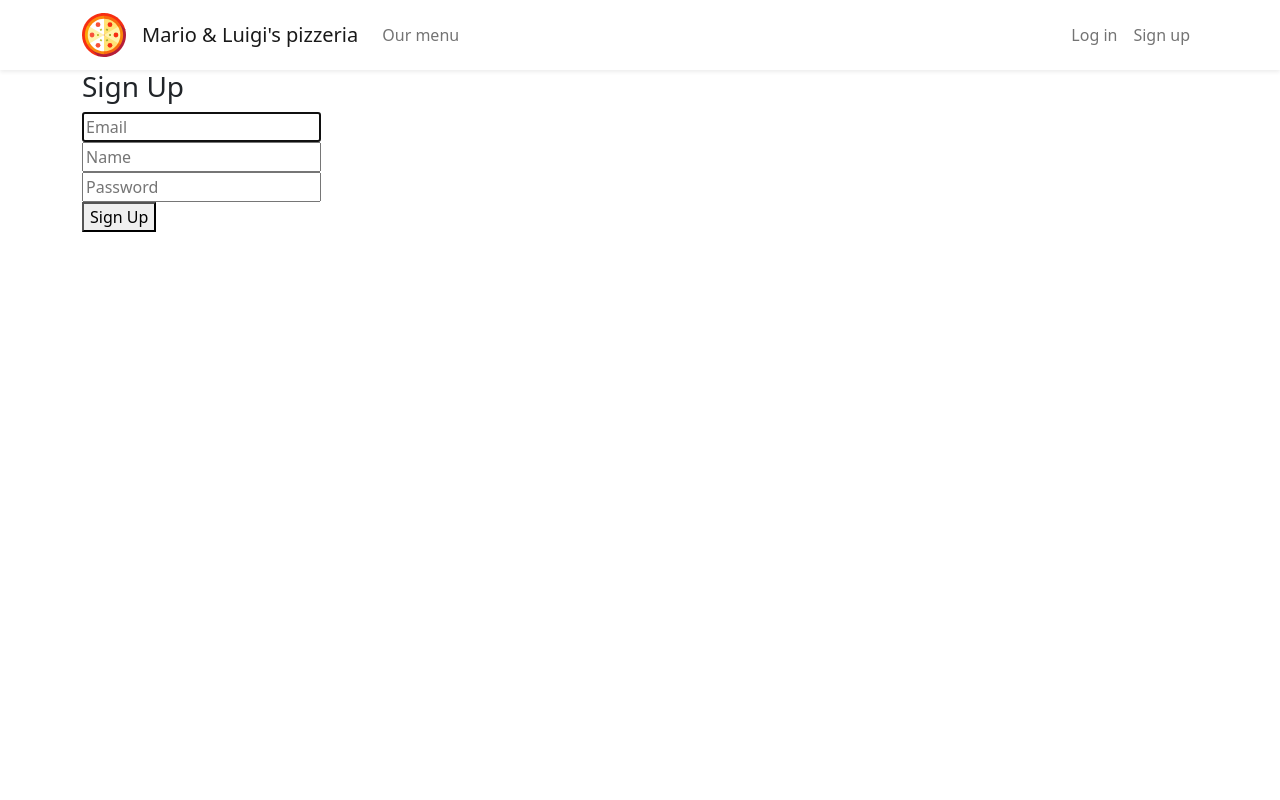
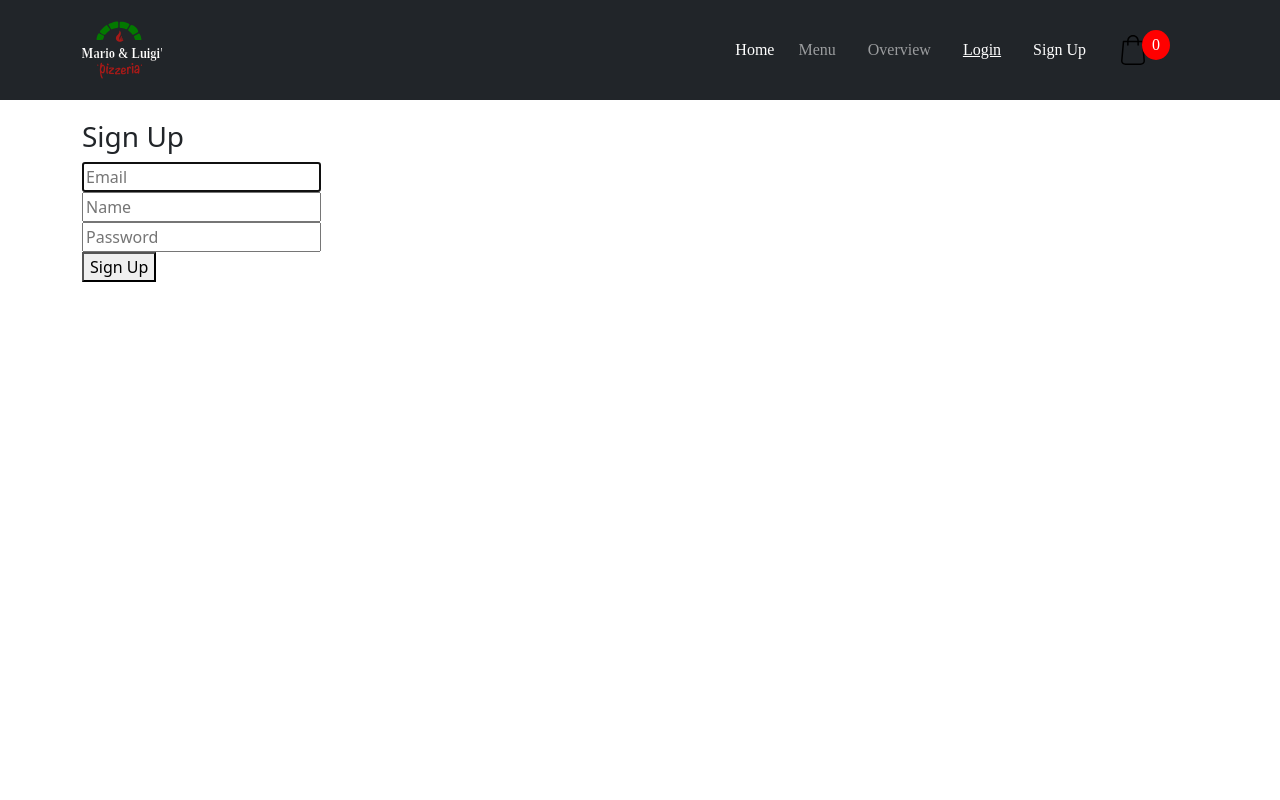
Before and after one commit to mbjd05/projectpizza, a Flask app: page /signup in a window 1280 px wide. Run offline with Flask 3, Linux system fonts and the light colour scheme; parts of the project's set-up code (start-up, migrations or seed data) failed here and were passed over; some libraries are stand-ins or nearby versions.

Commit message:
did stuff

```diff
--- a/src/main.py
+++ b/src/main.py
@@ -10,6 +10,8 @@ def index():
     pizzas = Pizzas.query.order_by(Pizzas.position).all()
     return render_template('index.html', pizzas=pizzas)
 
+@main.route('/order')
+
 @main.route('/orders')
 @login_required
 def orders():
--- /dev/null
+++ b/src/static/styles/style.css
@@ -0,0 +1,308 @@
+body {
+    font-family: 'Times New Roman', Times, serif;
+    margin: 0;
+    padding-top: 0;
+}
+
+.bg-img-1 {
+    background-image: linear-gradient(to bottom, rgba(245, 246, 252, 0), rgba(0, 0, 0, 0.65)), url(images/bg1.jpg);
+}
+.bg-img-2 {
+    background-image: linear-gradient(to bottom, rgba(245, 246, 252, 0), rgba(0, 0, 0, 0.65)), url(images/bg2.jpg);
+}
+.bg-img-3 {
+    background-image: linear-gradient(to bottom, rgba(245, 246, 252, 0), rgba(0, 0, 0, 0.65)), url(images/flag.jpg);
+}
+
+.carousel-image {
+    height: 100vh;
+    background-repeat: no-repeat;
+    background-size: cover;
+    background-position: center;
+}
+
+@media (max-width: 991px) {
+    .sidebar {
+        background-color: rgba(255, 255, 255, 0.11);
+        backdrop-filter: blur(10px);
+    }
+}
+
+.carousel-caption {
+    position: absolute;
+    top: 55%;
+    left: 50%;
+    transform: translate(-50%, -50%);
+}
+
+h1 h2 {
+    font-family: 'Dancing Script', cursive;
+    font-family: 'Roboto Condensed', sans-serif;
+}
+
+h5 {
+  font-family: 'Cookie', cursive;
+}
+
+.section-padding {
+	padding: 100px 0;
+}
+
+.about {
+    background-color: #5f0000;
+    padding: 40px 0;
+}
+
+.about-text {
+    padding: 40px;
+}
+
+.about h2 {
+    font-size: 24px;
+    color: #ffffff;
+    margin-bottom: 20px;
+}
+
+.about p {
+    font-size: 16px;
+    line-height: 1.5;
+    color: #ffffff;
+}
+
+.about h3 {
+    font-size: 20px;
+    color: #fafafa;
+    margin-top: 20px;
+}
+
+.about ul {
+    list-style: disc;
+    margin-left: 20px;
+    margin-bottom: 20px;
+}
+
+.about ul li {
+    font-size: 16px;
+    color: #ececec;
+    margin-bottom: 10px;
+}
+
+.about-img img {
+    max-width: 100%;
+    border: 2px solid #fff;
+    margin: 10px;
+    box-shadow: 0 0 10px rgba(0, 0, 0, 0.2);
+}
+
+.footer .btn.btn-social {
+    margin-right: 5px;
+    width: 35px;
+    height: 35px;
+    display: flex;
+    align-items: center;
+    justify-content: center;
+    color: var(--light);
+    border: 1px solid #FFFFFF;
+    border-radius: 35px;
+    transition: .3s;
+}
+
+.footer .btn.btn-link {
+    display: block;
+    margin-bottom: 5px;
+    padding: 0;
+    text-align: left;
+    color: #FFFFFF;
+    font-size: 15px;
+    font-weight: normal;
+    text-transform: capitalize;
+    transition: .3s;
+}
+
+.footer .btn.btn-link::before {
+    position: relative;
+    content: "\f105";
+    font-family: "Font Awesome 5 Free";
+    font-weight: 900;
+    margin-right: 10px;
+}
+
+.footer .btn.btn-link:hover {
+    letter-spacing: 1px;
+    box-shadow: none;
+}
+
+.footer .copyright {
+    padding: 25px 0;
+    font-size: 15px;
+    border-top: 1px solid rgba(256, 256, 256, .1);
+}
+
+.footer .copyright a {
+    color: var(--light);
+}
+
+.footer .footer-menu a {
+    margin-right: 15px;
+    padding-right: 15px;
+    border-right: 1px solid rgba(255, 255, 255, .1);
+}
+
+.footer .footer-menu a:last-child {
+    margin-right: 0;
+    padding-right: 0;
+    border-right: none;
+}
+
+#shopping{
+    width: 30px;
+}
+
+.row {
+    transition: all .40s ease;
+}
+
+.row:hover{
+	transform: scale(1.02);
+}
+
+.container{
+    margin: auto;
+    transition: 0.5s;
+}
+.menu-title{
+    padding-top: 30px;
+}
+header{
+    display: grid;
+    grid-template-columns: 1fr 50px;
+}
+header .shopping{
+    position: relative;
+    text-align: right;
+}
+header .shopping img{
+    width: 30px;
+}
+header .shopping span{
+    background: red;
+    border-radius: 50%;
+    display: flex;
+    justify-content: center;
+    align-items: center;
+    color: #fff;
+    position: absolute;
+    top: -5px;
+    left: 80%;
+    padding: 3px 10px;
+}
+.list{
+    display: grid;
+    grid-template-columns: repeat(auto-fit, minmax(300px, auto));
+    column-gap: 10px;
+    row-gap: 10px;
+    margin-top: 70px;
+}
+.list .item{
+    text-align: center;
+    background-color: #DCE0E1;
+    padding: 20px;
+    box-shadow: 0 50px 50px #757676;
+    letter-spacing: 1px;
+}
+.list .item img{
+    width: 40%;
+    height: 130px;
+    object-fit: cover;
+}
+.list .item .title{
+    font-weight: 600;
+}
+.list .item .price{
+    margin: 10px;
+}
+.list .item button{
+    background-color: #1C1F25;
+    color: #fff;
+    width: 100%;
+    padding: 10px;
+}
+.card{
+    position: fixed;
+    top:0;
+    left: 100%;
+    width: 500px;
+    background-color: #1C1F25;
+    height: 100vh;
+    transition: 0.5s;
+    overflow-y: hidden;
+}
+.card-container {
+    max-height: 80vh;
+    overflow-y: auto;
+    padding: 10px;
+}
+.active .card{
+    left: calc(100% - 500px);
+}
+.active .container{
+   transform: translateX(-200px);
+}
+.card h1{
+    color: #fff9e1;
+    font-weight: 100;
+    margin: 0;
+    padding: 0 20px;
+    height: 80px;
+    display: flex;
+    align-items: center;
+}
+.card .checkOut{
+    position: absolute;
+    bottom: 0;
+    width: 100%;
+    display: grid;
+    grid-template-columns: repeat(2, 1fr);
+
+}
+.card .checkOut div{
+    background-color:#bb1e1e;
+    width: 100%;
+    height: 70px;
+    display: flex;
+    justify-content: center;
+    align-items: center;
+    font-weight: bold;
+    cursor: pointer;
+}
+.card .checkOut div:nth-child(2){
+    background-color: #1C1F25;
+    color: #fff;
+}
+.listCard li{
+    display: grid;
+    grid-template-columns: repeat(auto-fit, minmax(300px, auto));
+    color: #fff;
+    row-gap: 10px;
+    max-width: 100%;
+    padding: 10px;
+}
+.listCard li div{
+    display: flex;
+    justify-content: center;
+    align-items: center;
+}
+.listCard li img{
+    max-width: 100%;
+}
+.listCard li button{
+    background-color: #fff5;
+    border: none;
+}
+.listCard .count{
+    margin: 0 10px;
+}
+
+.img-fluid-1{
+    width: 40px;
+}
--- a/src/templates/base.html
+++ b/src/templates/base.html
@@ -1,52 +1,71 @@
 <!DOCTYPE html>
+<html lang="en">
 <html>
 
 <head>
     <meta charset="utf-8">
     <meta http-equiv="X-UA-Compatible" content="IE=edge">
-    <meta name="viewport" content="width=device-width, initial-scale=1">
-    <title>Mario & Luigi's pizzeria</title>
+    <meta name="viewport" content="width=device-width, initial-scale=1.0">
+    <title>Mario & Luigi's Pizzeria</title>
+    <link rel="stylesheet" href="{{ url_for('static', filename='styles/style.css') }}">
     <link href="https://cdn.jsdelivr.net/npm/bootstrap@5.2.3/dist/css/bootstrap.min.css" rel="stylesheet" integrity="sha384-rbsA2VBKQhggwzxH7pPCaAqO46MgnOM80zW1RWuH61DGLwZJEdK2Kadq2F9CUG65" crossorigin="anonymous">
+    <link rel="preconnect" href="https://fonts.googleapis.com">
+    <link rel="preconnect" href="https://fonts.gstatic.com" crossorigin>
+    <link href="https://fonts.googleapis.com/css2?family=Cookie&family=Roboto+Condensed:wght@600&display=swap" rel="stylesheet">
+    <link href="img/favicon.ico" rel="icon">
+    <link href="https://cdnjs.cloudflare.com/ajax/libs/font-awesome/5.10.0/css/all.min.css" rel="stylesheet">
+    <link href="https://cdn.jsdelivr.net/npm/bootstrap-icons@1.4.1/font/bootstrap-icons.css" rel="stylesheet">
 </head>
 
-<body>
+<body class="vh-100">
     <section>
-
-        <div>
-            <nav class="navbar navbar-expand-md navbar-light bg-white shadow-sm">
+            <nav class="navbar navbar-expand-lg navbar-dark bg-dark fixed-top" style="font-family: 'Times New Roman', Times, serif;">
                 <div class="container">
-                    <a class="navbar-brand d-flex align-items-center" href="{{ url_for('main.index') }}" title="To our menu">
-                        <img src="{{ url_for('static', filename='logo.svg') }}" class="pe-3" alt="logo" width="60px">
-                        Mario & Luigi's pizzeria
+                  <a class="navbar-brand" href="{{ url_for('main.index') }}">
+                    <img src="{{ url_for('static', filename='drawing.svg') }}" alt="logo" width="80px" height="74px">
                   </a>
-                    <button class="navbar-toggler" type="button" data-bs-toggle="collapse" data-bs-target="#navbarSupportedContent" aria-controls="navbarSupportedContent" aria-expanded="false">
+                  <button class="navbar-toggler shadow-none" type="button" data-bs-toggle="offcanvas" data-bs-target="#offcanvasNavbar" aria-controls="offcanvasNavbar" aria-label="Toggle navigation">
                     <span class="navbar-toggler-icon"></span>
                   </button>
 
-                    <div class="collapse navbar-collapse" id="navbarSupportedContent">
-                        <ul class="navbar-nav me-auto">
+                  <div class="sidebar offcanvas offcanvas-start" tabindex="-1" id="offcanvasNavbar" aria-labelledby="offcanvasNavbarLabel">
+
+                    <div class="offcanvas-header text-white border-bottom">
+
+                      <button type="button" class="btn-close btn-close-white shadow-none" data-bs-dismiss="offcanvas" aria-label="Close"></button>
+                    </div>
+
+                    <div class="offcanvas-body flex-lg-row p-4 p-lg-0">
+                      <ul class="navbar-nav justify-content-end flex-grow-1 pe-3">
                         <li class="nav-item">
-                                <a class="nav-link" href="{{ url_for('main.index') }}">Our menu</a>
+                          <a class="nav-link active" aria-current="page" href="{{ url_for('main.index') }}">Home</a>
+                        </li>
+                        <li class="nav-item mx-2">
+                          <a class="nav-link" href="{{ url_for('main.index') }}">Menu</a>
+                        </li>
+                        <li class="nav-item mx-2">
+                            <a class="nav-link" href="#">Overview</a>
                           </li>
                       </ul>
-                        <ul class="navbar-nav ms-auto">
-                            <li class="nav-item">
-                                <a class="nav-link" href="{{ url_for('auth.login') }}">Log in</a>
-                            </li>
-                            <li class="nav-item">
-                                <a class="nav-link" href="{{ url_for('auth.signup') }}">Sign up</a>
-                            </li>
-                        </ul>
+
+                    <!-- login signup -->
+                      <div class="d-flex flex-column flex-lg-row justify-content-center align-items-center gap-3">
+                        <a href="{{ url_for('auth.login') }}" class="text-white">Login</a>
+                        <a href="{{ url_for('auth.signup') }}" class="text-white text-decoration-none px-3 py-1 rounded-4">Sign Up</a>
+                        <header>
+                        <div class="shopping">
+                          <img src="{{ url_for('static', filename='bag.svg') }}" class="img-fluid-1"  width="30px">
+                          <span class="quantity">0</span>
+                        </header>
+                      </div>
+                      </div>
+                    </div>
                   </div>
                 </div>
               </nav>
-        </div>
-
-        <div>
-            <div class="container">
+            <div class="container" style="padding-top: 120px;">
                {% block content %}
                {% endblock %}
-            </div>
             </div>
     </section>
     <script src="https://cdn.jsdelivr.net/npm/bootstrap@5.2.3/dist/js/bootstrap.bundle.min.js" integrity="sha384-kenU1KFdBIe4zVF0s0G1M5b4hcpxyD9F7jL+jjXkk+Q2h455rYXK/7HAuoJl+0I4" crossorigin="anonymous"></script>
```
Also changed, not shown: src/templates/index.html (+12 -8 lines), src/static/bag.svg (added), src/static/drawing.svg (added), src/static/logo.svg. Lines whose indentation alone changed are shown as unchanged.
